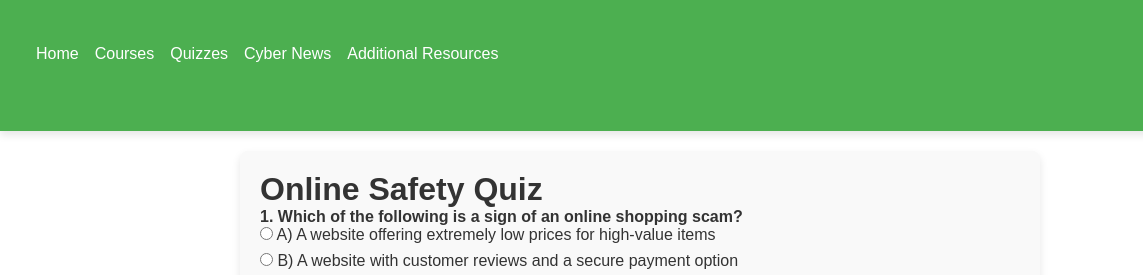
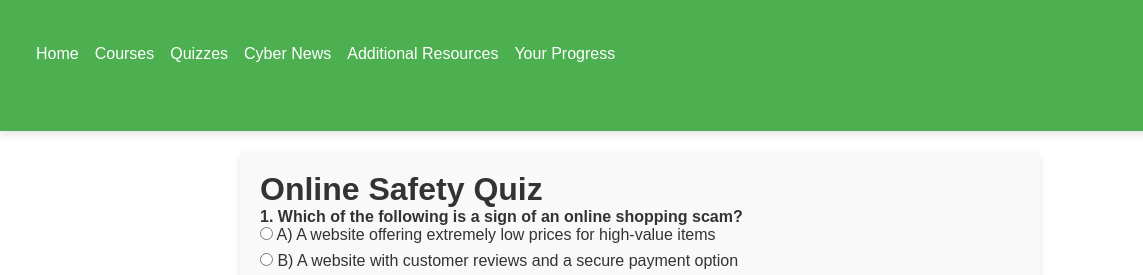
Before and after one commit to amritbajwa03/project, a plain HTML site: page online_test.html in a window 1280 px wide. Shown: the top 275 px of the page, 0-1143 px from the left. Drawn offline with nearby package versions, Linux system fonts and the light colour scheme; a script that the page names is missing.

Commit message:
tracker added to nav bar

```diff
--- a/online_test.html
+++ b/online_test.html
@@ -26,6 +26,7 @@
             <li><a href="quizzes.html">Quizzes</a></li>
             <li><a href="news.html">Cyber News</a></li>
             <li><a href="resources.html">Additional Resources</a></li>
+            <li><a href="tracker.html">Your Progress</a></li>
         </ul>
         <div class="logo-container">
             <img src="logo.png" alt="Cyber Education Logo" class="small-logo">
```
